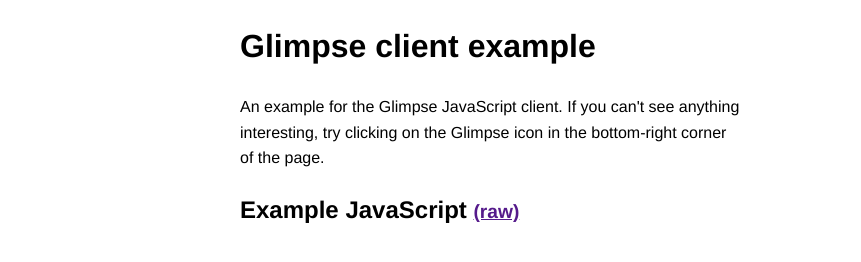
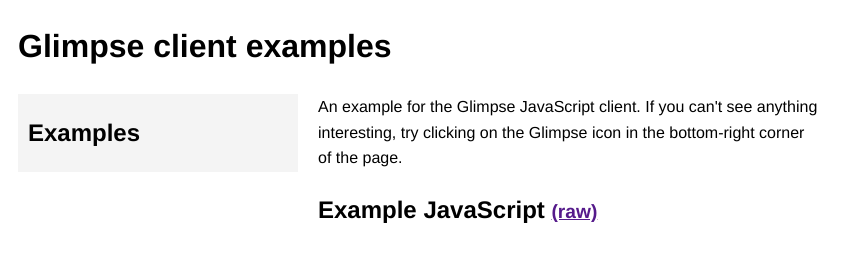
Before and after one commit to mwilliamson/glimpse-client-examples, a plain HTML site: page index.html in a window 1280 px wide. Shown: the whole page, without its empty margins (0-861 px from the left). Drawn offline with Linux system fonts and the light colour scheme; a script that the page names is missing.

Commit message:
Add navigation for the different examples

```diff
--- a/demo.js
+++ b/demo.js
@@ -16,6 +16,14 @@
             $("#source-raw-link").attr("href", exampleUrl);
             $("#source").text(source);
         }
+    });
+
+    examples.forEach(function(example) {
+        var link = $("<a>");
+        link.text(example);
+        link.attr("href", "index.html?example=" + example);
+        var listItem = $("<li>").html(link);
+        $(".navigation ul").append(listItem);
     });
 
 
--- a/index.html
+++ b/index.html
@@ -5,7 +5,15 @@
   </head>
   <body>
     <div class="container">
-      <h1>Glimpse client example</h1>
+      <h1>Glimpse client examples</h1>
+
+      <div class="navigation">
+        <h2>Examples</h2>
+        <ul>
+        </ul>
+      </div>
+
+      <div class="main">
         <p>
           An example for the Glimpse JavaScript client.
           If you can't see anything interesting,
@@ -14,7 +22,7 @@
 
         <h2>Example JavaScript <a href="" id="source-raw-link">(raw)</a></h2>
         <pre id="source"></pre>
-
+      </div>
     </div>
     <script src="glimpse.js"></script>
     <script src="demo.js"></script>
--- a/style.css
+++ b/style.css
@@ -1,11 +1,6 @@
 body {
     font-family: Helvetica, Arial, sans-serif;
     line-height: 1.6;
-}
-
-.container {
-    max-width: 800px;
-    margin: 0 auto;
 }
 
 p {
@@ -15,3 +10,18 @@
 #source-raw-link {
     font-size: 0.8em;
 }
+
+.container {
+    margin-left: 10px;
+}
+
+.navigation {
+    width: 260px;
+    padding: 0 10px;
+    float: left;
+    background-color: #f4f4f4;
+}
+
+.main {
+    margin-left: 300px;
+}
```
Lines whose indentation alone changed are shown as unchanged.
